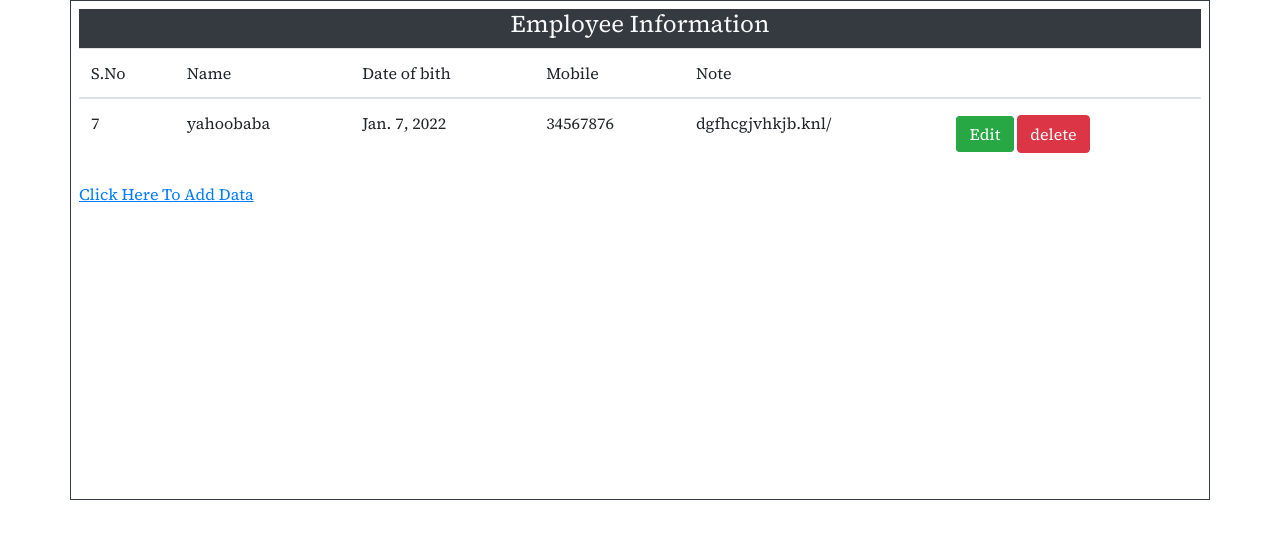
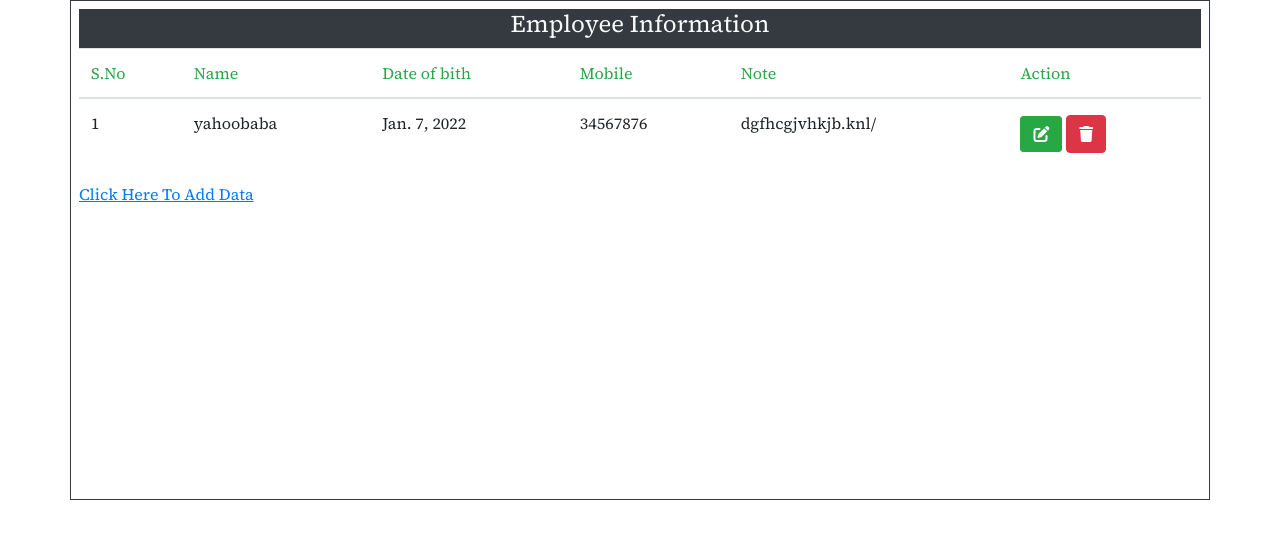
Before and after one commit to najamrain/ADVANCED-MEDIA-SOURCE-CODE, a Django app: page /display in a window 1280 px wide. Shown: the part 58-597 px from the top of the page. Run offline with Django 3.2, Linux system fonts and the light colour scheme; a user stored in the database is signed in; data comes from the database, SQL or seed files in the repository; both versions use the stored data as it was after the commit; some libraries are stand-ins or nearby versions.

Commit message:
Final changes

```diff
--- a/templates/base.html
+++ b/templates/base.html
@@ -174,6 +174,27 @@
              {% csrf_token %} {{ form.as_p }}
              <input type="submit" class="btn btn-success" value="Submit Value">
         </form>  -->
+        <h2 class="text-center my-4"><span class="font-weight-bold text-success">"</span>WELCOME TO ADVANCED MEDIA<span class="font-weight-bold text-success">"</span></h2>
+        <div class="container">
+          <div class="row justify-content-center">
+            <div class="col-md-6">
+        <h3 class=" text-danger ">How to use this application?</h3>
+
+              <ol class="-d-block">
+                <li>Create your account.</li>
+                <li>Once the account is created ,automatically it will direct you to the login page.</li>
+                <li>Onced you loged in you are allowed to add , update and delete the information.</li>
+                <li>Any operation you perform first system will check user is logged in or not. You cant perform any operation until you log in to this application.</li>
+              </ol>
+<a href="signup" style="text-decoration: underline;" class="btn btn-white text-primary ">Dont have Acoount?</a>
+<a href="signin" style="text-decoration: underline;" class="btn btn-white text-primary ">Already have Acoount?</a>
+
+            </div>
+          </div>
+        </div>
+
+
+
       {% endblock %}
     </div>
   </body>
--- a/templates/display.html
+++ b/templates/display.html
@@ -8,29 +8,29 @@
 <table class="table">
     <thead>
         <tr>
-            <th scope="col">S.No</th>
-            <th scope="col">Name</th>
-            <th scope="col">Date of bith</th>
-            <th scope="col">Mobile</th>
-            <th scope="col">Note</th>
-            <th scope="col"></th>
+            <th scope="col " class="text-success">S.No</th>
+            <th scope="col " class="text-success" >Name</th>
+            <th scope="col " class="text-success">Date of bith</th>
+            <th scope="col " class="text-success">Mobile</th>
+            <th scope="col " class="text-success">Note</th>
+            <th scope="col " class="text-success">Action</th>
         </tr>
     </thead>
     <tbody>
 
         {% for a in get %}
         <tr>
-            <th scope="row">{{ a.id }}</th>
+            <th scope="row">{{ forloop.counter }}</th>
             <td>{{ a.name }}</td>
             <td>{{ a.dob }}</td>
             <td>{{ a.mobile }}</td>
             <td>{{ a.note }}</td>
-            <td><a href="{% url 'updatebaba' a.id %}" class="btn btn-success d-inline ">Edit</a>
+            <td><a href="{% url 'updatebaba' a.id %}" class="btn btn-success d-inline "><i class="fas fa-edit"></i></a>
                 <!-- <form action="{% url 'deletedata' a.id %}" method="post" class="d-inline">
                     {% csrf_token %}
                     <input type="submit" class="btn btn-danger" value="Delete">
                 </form> -->
-                <a href="{% url 'deletedata' a.id %}" class="btn btn-danger my-1">delete</a>
+                <a href="{% url 'deletedata' a.id %}" class="btn btn-danger my-1"><i class="fas fa-trash"></i></a>
             </td>
         </tr>
         {% endfor %}
--- a/templates/userForm.html
+++ b/templates/userForm.html
@@ -10,6 +10,8 @@
                 {% csrf_token %}
                 {{ userForm1 }}
             <input type="submit" value="SUBMIT FORM" class="btn btn-block btn-dark mt-1 ">
+<a href="signin" style="text-decoration: underline;" class="btn btn-white text-primary ">Already have Acoount?</a>
+
             </form>
         </div>
     </div>
```
Also changed, not shown: templates/update.html (+12 -4 lines), db.sqlite3.
